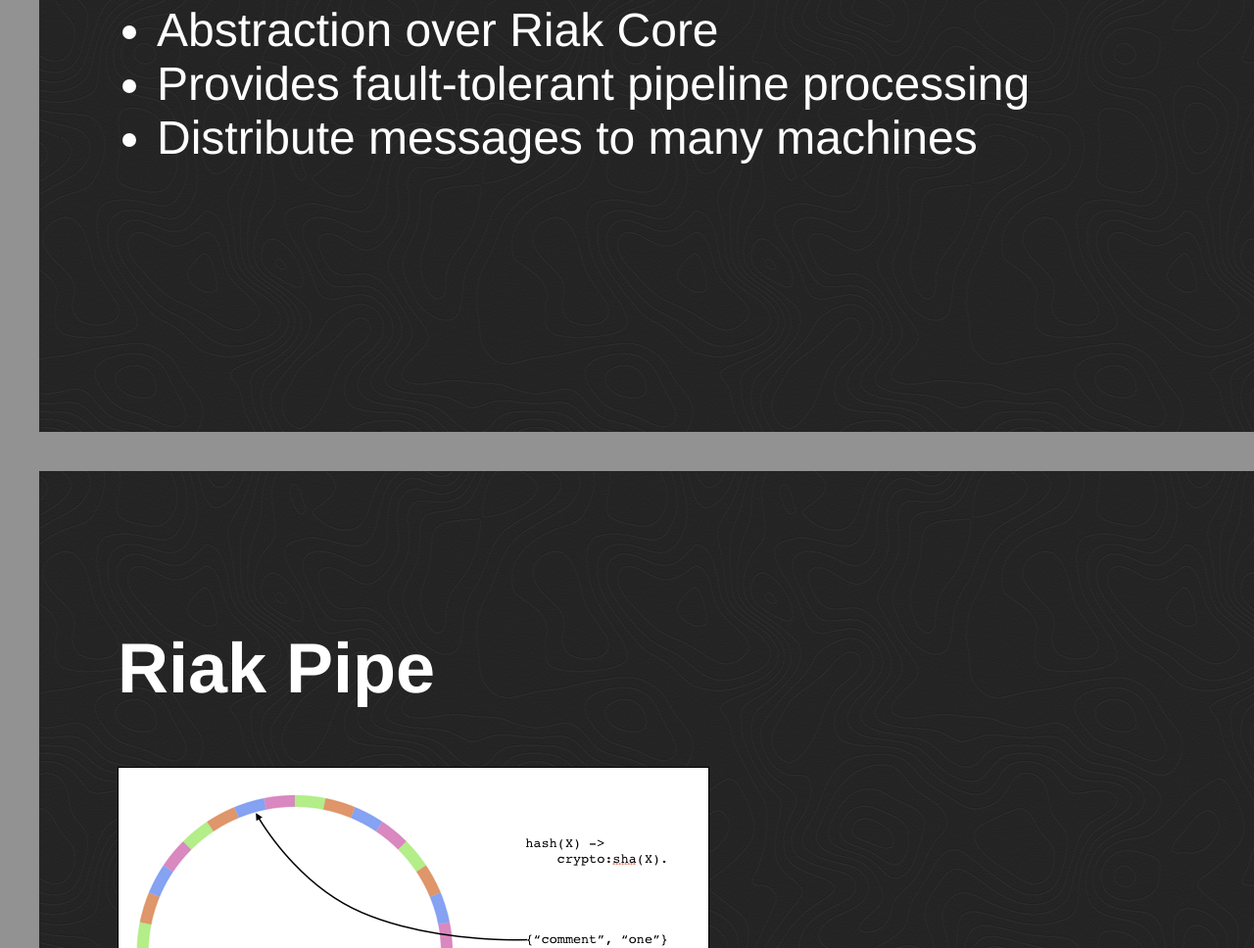
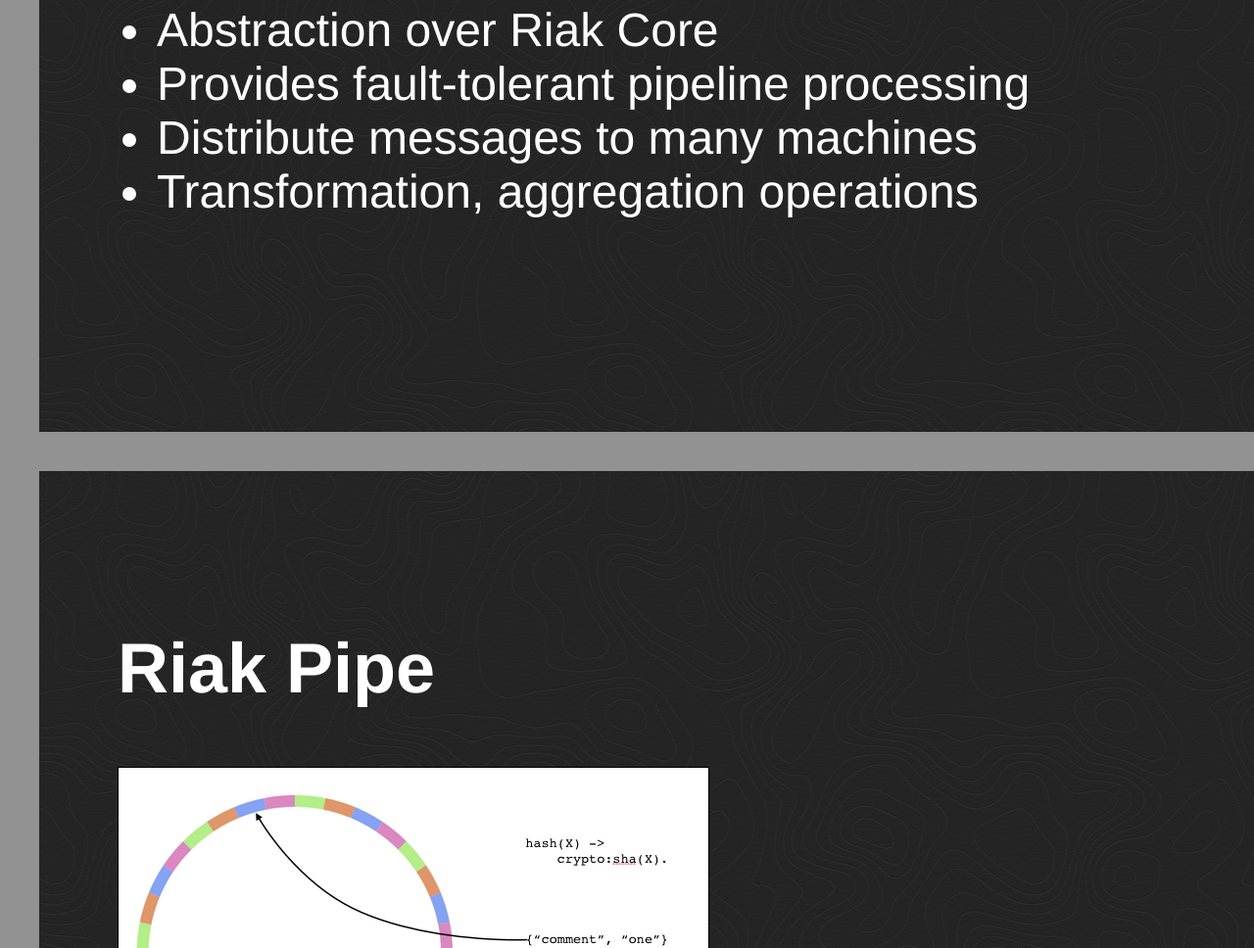
Before and after one commit to cmeiklejohn/riak-stream-deck, a plain HTML site: page index.html in a window 1280 px wide. Shown: the part 7119-8087 px from the top of the page at 98% size. Drawn offline with Linux system fonts and the light colour scheme.

Commit message:
Initial.

```diff
--- a/index.html
+++ b/index.html
@@ -108,6 +108,7 @@
       <li>Abstraction over Riak Core</li>
       <li>Provides fault-tolerant pipeline processing</li>
       <li>Distribute messages to many machines</li>
+      <li>Transformation, aggregation operations</li>
     </ul>
     </section>
 
```
